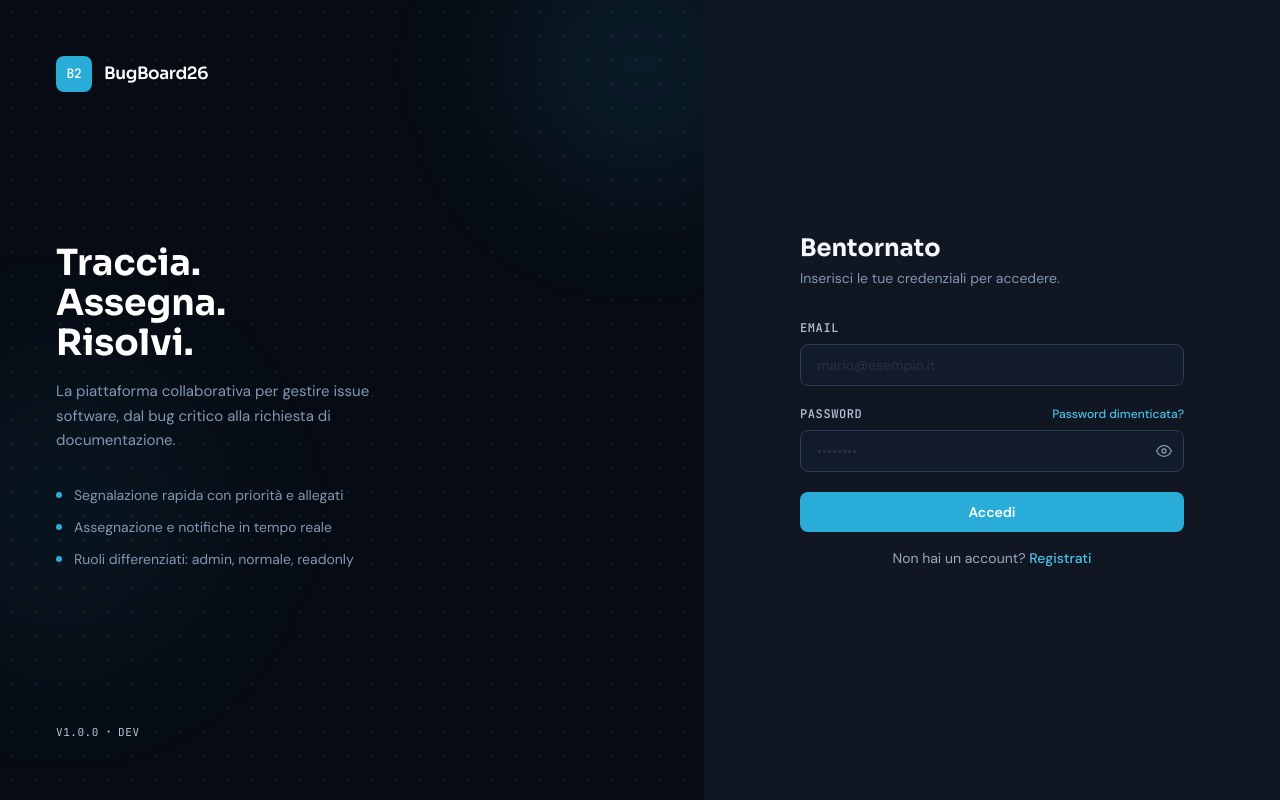
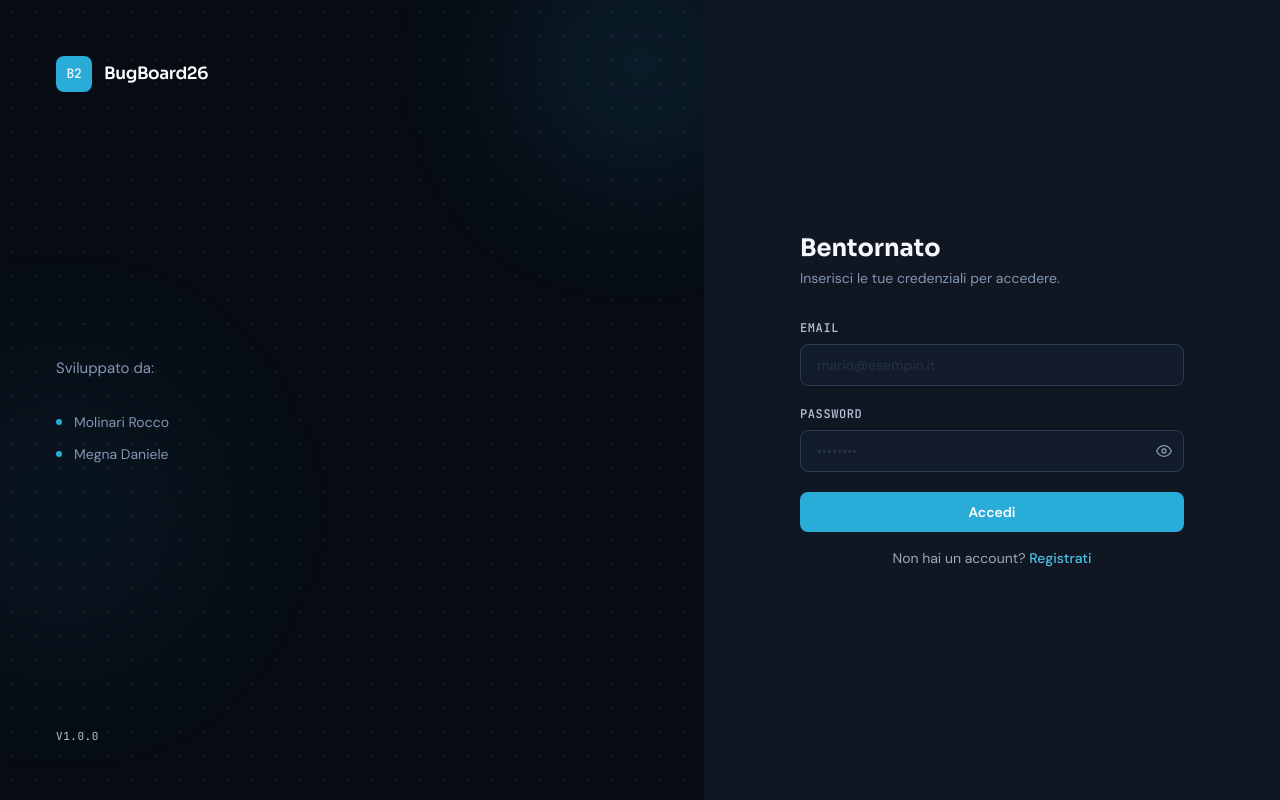
Before and after one commit to rccmolinari/BugBoard2026, a Vue app in the folder frontend/: page / in a window 1280 px wide. Built offline with nearby package versions, Linux system fonts and the light colour scheme.

Commit message:
small changes

```diff
--- a/frontend/src/pages/LoginPage.vue
+++ b/frontend/src/pages/LoginPage.vue
@@ -86,34 +86,24 @@ function togglePassword() {
 
         <!-- Claim centrale -->
         <div>
-          <h1 class="font-display text-white text-3xl lg:text-4xl font-bold leading-tight mb-4">
-            Traccia.<br />Assegna.<br />Risolvi.
-          </h1>
           <p class="text-ink-400 text-[15px] leading-relaxed max-w-xs">
-            La piattaforma collaborativa per gestire issue software,
-            dal bug critico alla richiesta di documentazione.
+            Sviluppato da:
           </p>
 
           <ul class="mt-8 space-y-3">
             <li class="flex items-center gap-3 text-ink-400 text-sm">
               <span class="w-1.5 h-1.5 rounded-full bg-brand-500 flex-shrink-0"></span>
-              Segnalazione rapida con priorità e allegati
+              Molinari Rocco
             </li>
             <li class="flex items-center gap-3 text-ink-400 text-sm">
               <span class="w-1.5 h-1.5 rounded-full bg-brand-500 flex-shrink-0"></span>
-              Assegnazione e notifiche in tempo reale
-            </li>
-            <li class="flex items-center gap-3 text-ink-400 text-sm">
-              <span class="w-1.5 h-1.5 rounded-full bg-brand-500 flex-shrink-0"></span>
-              Ruoli differenziati: admin, normale, readonly
+              Megna Daniele
             </li>
           </ul>
         </div>
 
         <div class="flex items-center gap-2">
           <span class="font-mono text-[11px] text-ink-600 tracking-wider uppercase">v1.0.0</span>
-          <span class="text-ink-700">·</span>
-          <span class="font-mono text-[11px] text-ink-600 tracking-wider uppercase">dev</span>
         </div>
 
       </div>
@@ -172,10 +162,6 @@ function togglePassword() {
               <label for="password" class="block text-xs font-mono font-medium text-ink-600 uppercase tracking-wider">
                 Password
               </label>
-              <button type="button"
-                      class="text-xs text-brand-600 hover:text-brand-700 transition-colors font-medium">
-                Password dimenticata?
-              </button>
             </div>
             <div class="relative">
               <input
```
